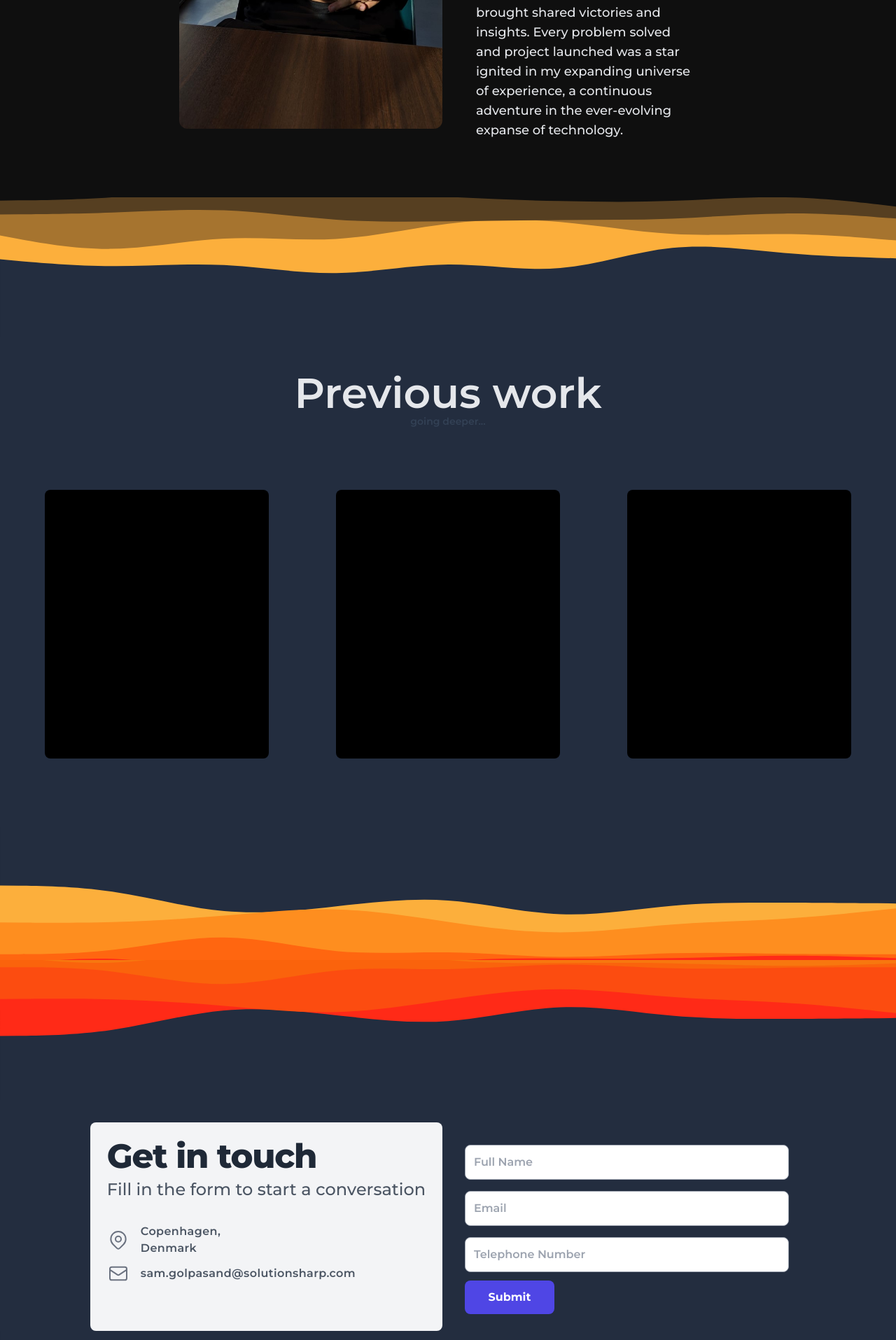
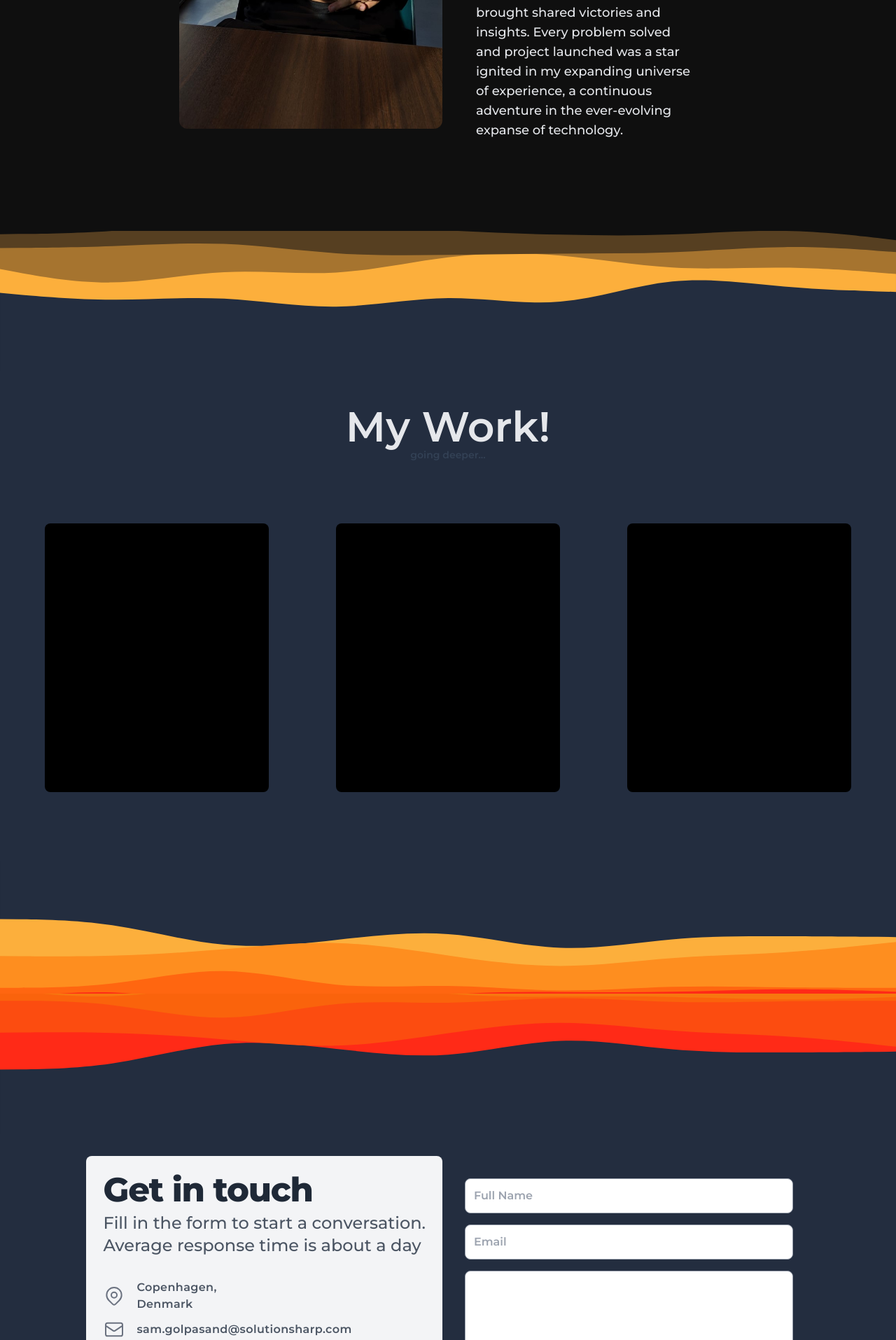
Before and after one commit to Sam-Golpasand/portfolio, a Flask app: page / in a window 1280 px wide. Shown: the part 1646-3561 px from the top of the page at 70% size. Run offline with Flask 3, Linux system fonts and the light colour scheme; style sheets or scripts are compiled from the project's sources; some libraries are stand-ins or nearby versions.

Commit message:
added contact functionality.

```diff
--- a/app.py
+++ b/app.py
@@ -96,6 +96,11 @@ def manageBlog():
         dbClose(conn, c)
         return render_template("manageBlog.html", posts=posts)
 
+@app.route("/about")
+def about():
+    return render_template("aboutme.html")
+
+
 @app.route("/delete-post/<int:post_id>", methods=["POST"])
 @login_required
 def delete_post(post_id):
--- a/sam.py
+++ b/sam.py
@@ -12,11 +12,6 @@ import sqlite3
 
 
 def login_required(f):
-    """
-    Decorate routes to require login.
-
-    https://flask.palletsprojects.com/en/1.1.x/patterns/viewdecorators/
-    """
     @wraps(f)
     def decorated_function(*args, **kwargs):
         if session.get("user_id") is None:
--- a/static/src/js.js
+++ b/static/src/js.js
@@ -46,6 +46,7 @@ function fetchData() {
 
 
 
+
 document.addEventListener('alpine:init', () => {
   Alpine.data('skillDisplay', () => ({
       skills: [{
--- a/templates/index.html
+++ b/templates/index.html
@@ -41,7 +41,7 @@
 <section id="about">
   <div class="grid lg:grid-cols-1 xl:grid-cols-2 gap-4">
     <div class="flex justify-center">
-      <img src="../static/img/avatar.jpg" class="object-cover max-h-80 md:max-h-screen rounded-xl transition delay-500 duration-1000 hover:scale-105 hover:shadow-yellow-800 hover:shadow-lg" alt="Sam Golpasand">
+      <img src="../static/img/avatar.jpg" class="object-cover max-h-80 md:max-h-screen rounded-xl transition delay-500 duration-1000 hover:scale-105 hover:shadow-2xl " alt="Sam Golpasand">
     </div>
     <div class="flex flex-col justify-center p-4 md:p-8">
       <h1 class="text-3xl md:text-4xl mb-4 font-extralight">Sam Golpasand</h1>
@@ -54,18 +54,19 @@
         </p>
     </div>
   </div>
+  <a href=""><button class="btn btn-link text-transparent hover:text-gray-900 ">want to know more about me?</button></a>
 </section>
 
 
 <div class="spacer layer3" id="work"></div>
 
 <section class="dark">
-  <h1 class="text-6xl">Previous work</h1>
+  <h1 class="text-6xl">My Work!</h1>
   <h1 class="text-sm text-slate-700 mb-10">going deeper...</h1>
   <div class="flex flex-auto ">
     <!-- ... 1st Project ... -->
     <a href="https://solutionsharp.com/"><div class="h-96 w-80 bg-black m-12 rounded-lg transition duration-200 ease-in hover:scale-105 hover:shadow-2xl" >
-      <div class="h-full w-full opacity-0 hover:opacity-100 flex justify-center items-center transition duration-200 ease-in">
+      <div class="h-96 w-80 opacity-0 hover:opacity-100 flex justify-center items-center transition duration-200 ease-in">
         <div class="text-center space-y-4">
           <!-- Date text -->
           <p class="text-sm font-medium text-white">October 2023</p>
@@ -120,7 +121,7 @@
                         Get in touch
                     </h1>
                     <p class="text-normal text-lg sm:text-2xl font-medium text-gray-600 dark:text-gray-400 mt-2">
-                        Fill in the form to start a conversation
+                        Fill in the form to start a conversation. <br> Average response time is about a day
                     </p>
 
                     <div class="flex items-center mt-8 text-gray-600 dark:text-gray-400">
@@ -144,21 +145,24 @@
                     </div>
                 </div>
 
-                <form class="p-6 flex flex-col justify-center">
+                <form class="p-6 flex flex-col justify-center" action="https://formsubmit.co/c363c813d368576ad14b54e23a2cec11" method="POST">
                     <div class="flex flex-col">
                         <label for="name" class="hidden">Full Name</label>
-                        <input type="name" name="name" id="name" placeholder="Full Name" class="w-100 mt-2 py-3 px-3 transition duration-500 rounded-lg bg-white dark:bg-gray-800 border border-gray-400 dark:border-gray-700 text-gray-800 font-semibold focus:border-indigo-600 focus:shadow-sm focus:shadow-indigo-600 focus:outline-none">
+                        <input type="name" name="name" id="name" placeholder="Full Name" class="w-100 mt-2 py-3 px-3 transition duration-500 rounded-lg text-white bg-white dark:bg-gray-800 border border-gray-400 dark:border-gray-700 light:text-gray-800  font-semibold focus:border-indigo-600 focus:shadow-sm focus:shadow-indigo-600 focus:outline-none">
                     </div>
 
                     <div class="flex flex-col mt-2">
                         <label for="email" class="hidden">Email</label>
-                        <input type="email" name="email" id="email" placeholder="Email" class="w-100 mt-2 py-3 px-3 transition duration-500 rounded-lg bg-white dark:bg-gray-800 border border-gray-400 dark:border-gray-700 text-gray-800 font-semibold focus:border-indigo-600 focus:shadow-sm focus:shadow-indigo-600 focus:outline-none">
+                        <input type="email" name="email" id="email" placeholder="Email" class="w-100 mt-2 py-3 px-3 transition duration-500 rounded-lg text-white bg-white dark:bg-gray-800 border border-gray-400 dark:border-gray-700 light:text-gray-800  font-semibold focus:border-indigo-600 focus:shadow-sm focus:shadow-indigo-600 focus:outline-none">
                     </div>
 
                     <div class="flex flex-col mt-2">
-                        <label for="tel" class="hidden">Number</label>
-                        <input type="tel" name="tel" id="tel" placeholder="Telephone Number" class="w-100 mt-2 py-3 px-3 transition duration-500 rounded-lg bg-white dark:bg-gray-800 border border-gray-400 dark:border-gray-700 text-gray-800 font-semibold focus:border-indigo-600 focus:shadow-sm focus:shadow-indigo-600 focus:outline-none">
-                    </div>
+                      <label for="message" class="hidden">Message</label>
+                      <textarea name="message" id="message" rows="4" placeholder="Message" class="w-100 mt-2 py-3 px-3 transition duration-500 rounded-lg text-white bg-white dark:bg-gray-800 border border-gray-400 dark:border-gray-700 light:text-gray-800 font-semibold focus:border-indigo-600 focus:shadow-sm focus:shadow-indigo-600 focus:outline-none"> </textarea>
+                  </div>
+                  <input type="hidden" name="_captcha" value="false">
+                    <input type="hidden" name="_template" value="table">
+                    <input type="hidden" name="_next" value="http://127.0.0.1:5000/#contact" style="scroll-behavior: auto;">
 
                     <button type="submit" class="md:w-32 bg-indigo-600 hover:bg-blue-dark hover:scale-105 text-white font-bold py-3 px-6 rounded-lg mt-3 hover:bg-indigo-500 transition ease-in-out duration-300">
                         Submit
@@ -171,4 +175,6 @@
 
 <div class="spacer layer6"></div>
 
+
+
 {% endblock %}
--- a/templates/layout.html
+++ b/templates/layout.html
@@ -21,7 +21,7 @@
 
   <header class="fixed top-0 z-40 w-full">
     <div class="flex justify-center mt-4">
-      <nav class="navbar w-8/12 bg-neutral text-neutral-content border-2 border-black rounded-full backdrop-blur bg-black/30">
+      <nav class="navbar w-8/12 bg-neutral text-neutral-content border-2 border-black rounded-full backdrop-blur bg-black/40">
         <div class="flex-1">
           <a href="/" class="btn btn-ghost normal-case text-xl font-extralight text-normal not-italic rounded-full">Sam Golpasand</a>
         </div>
@@ -31,11 +31,10 @@
           <a href="/#work" class="btn btn-ghost">Work</a>
           <a href="/#services" class="btn btn-ghost">Services</a>
           <a href="/blog" class="btn btn-ghost">Blog</a>
-          <a href="/#contact" class="btn rounded-full">Hit me up</a>
+          <a href="/#contact" class="btn rounded-full hover:scale-105 text-white font-bold hover:bg-indigo-500 transition ease-in-out duration-300">Hit me up</a>
         </div>
       </nav>
   </header>
-
 
 
   <!-- Main content -->
@@ -81,9 +80,7 @@
 
   <script src="{{ url_for('static', filename='src/js.js') }}"></script>
   <script src="https://unpkg.com/aos@2.3.1/dist/aos.js"></script>
-  <script>
+  <script>AOS.init();</script>
 
-    AOS.init();
-  </script>
 </body>
 </html>
```
Also changed, not shown: templates/aboutme.html (added, +9 -0 lines), blog.db, static/uploads/jujutsu-kaisen-fushiguro-toji-sword-weapon-smiling-hd-wallpaper-preview.jpg (added), 1 other file.
